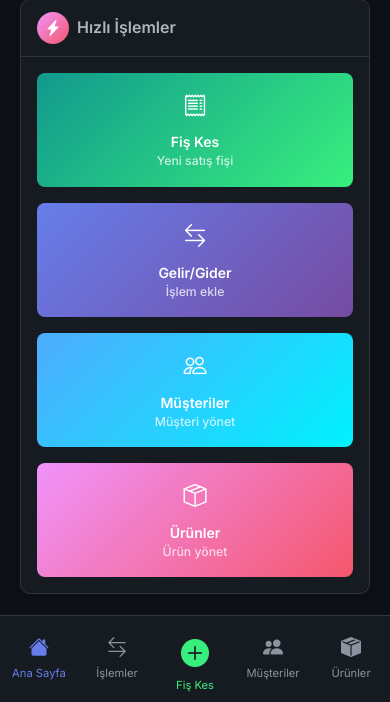
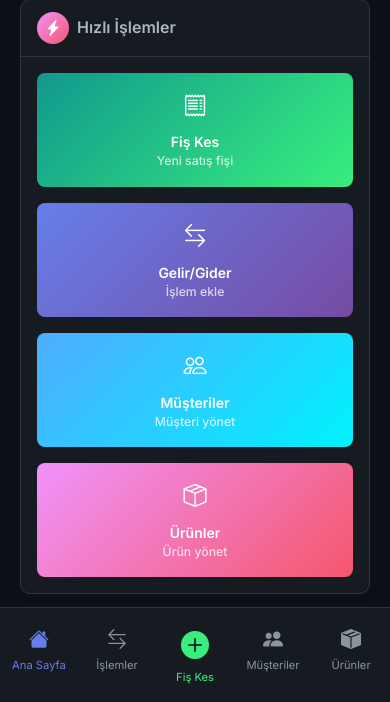
Before and after one commit to mahmutt44/muhasebe-pro, a Flask app: page / in a window 390 px wide. Shown: the part 1654-2356 px from the top of the page. Run offline with Flask 3, Linux system fonts and the light colour scheme.

Commit message:
Mobil bottom nav z-index ve position düzeltmesi

```diff
--- a/templates/base.html
+++ b/templates/base.html
@@ -288,15 +288,17 @@
         /* Mobile Bottom Navigation */
         .mobile-nav {
             display: none;
-            position: fixed;
-            bottom: 0;
-            left: 0;
-            right: 0;
-            background: var(--card-bg);
+            position: fixed !important;
+            bottom: 0 !important;
+            left: 0 !important;
+            right: 0 !important;
+            background: var(--card-bg) !important;
             border-top: 1px solid var(--border-color);
             padding: 0.5rem 0;
-            z-index: 1050;
-            padding-bottom: env(safe-area-inset-bottom);
+            padding-bottom: calc(0.5rem + env(safe-area-inset-bottom, 0px));
+            z-index: 9999 !important;
+            transform: translateZ(0);
+            -webkit-transform: translateZ(0);
         }
 
         .mobile-nav-item {
@@ -328,11 +330,12 @@
         /* Mobile Responsive */
         @media (max-width: 991.98px) {
             .mobile-nav {
-                display: flex;
+                display: flex !important;
             }
 
-            body {
-                padding-bottom: 70px;
+            html, body {
+                padding-bottom: 80px !important;
+                overflow-x: hidden;
             }
 
             .navbar {
```
